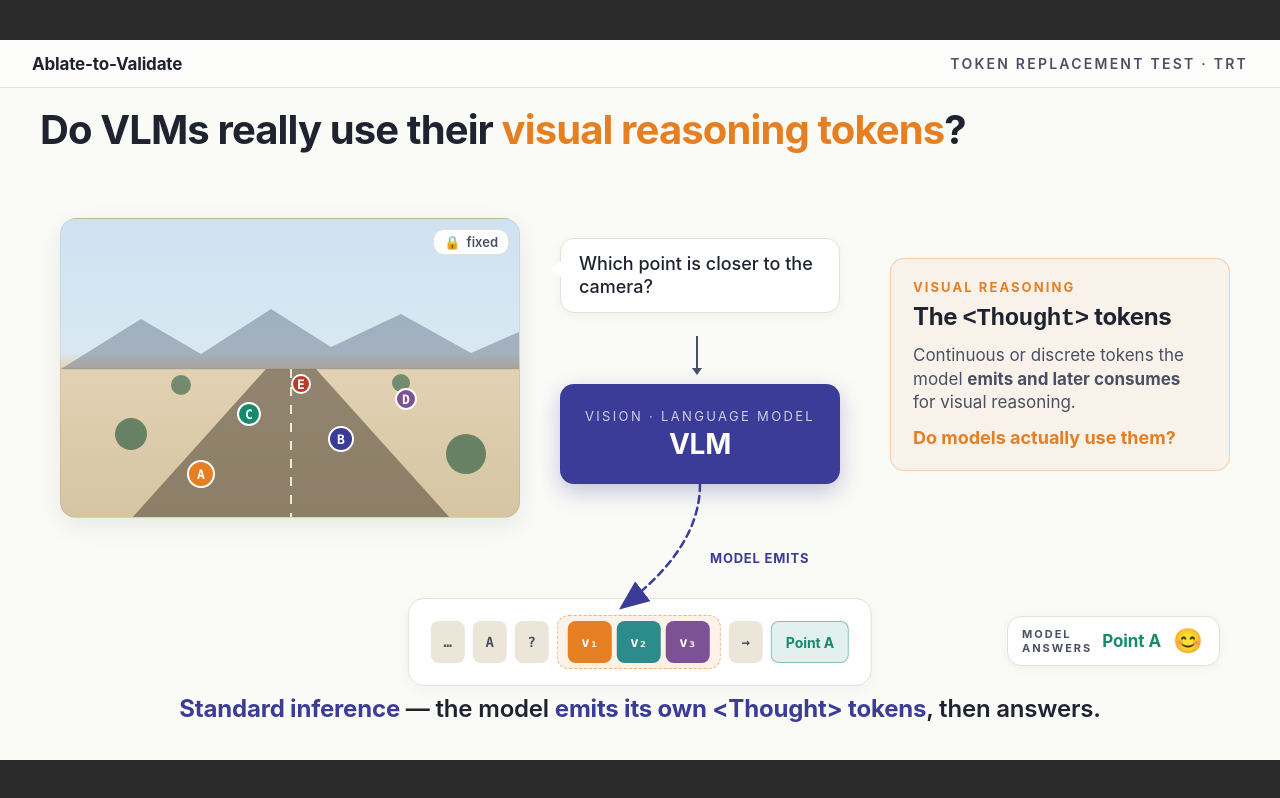
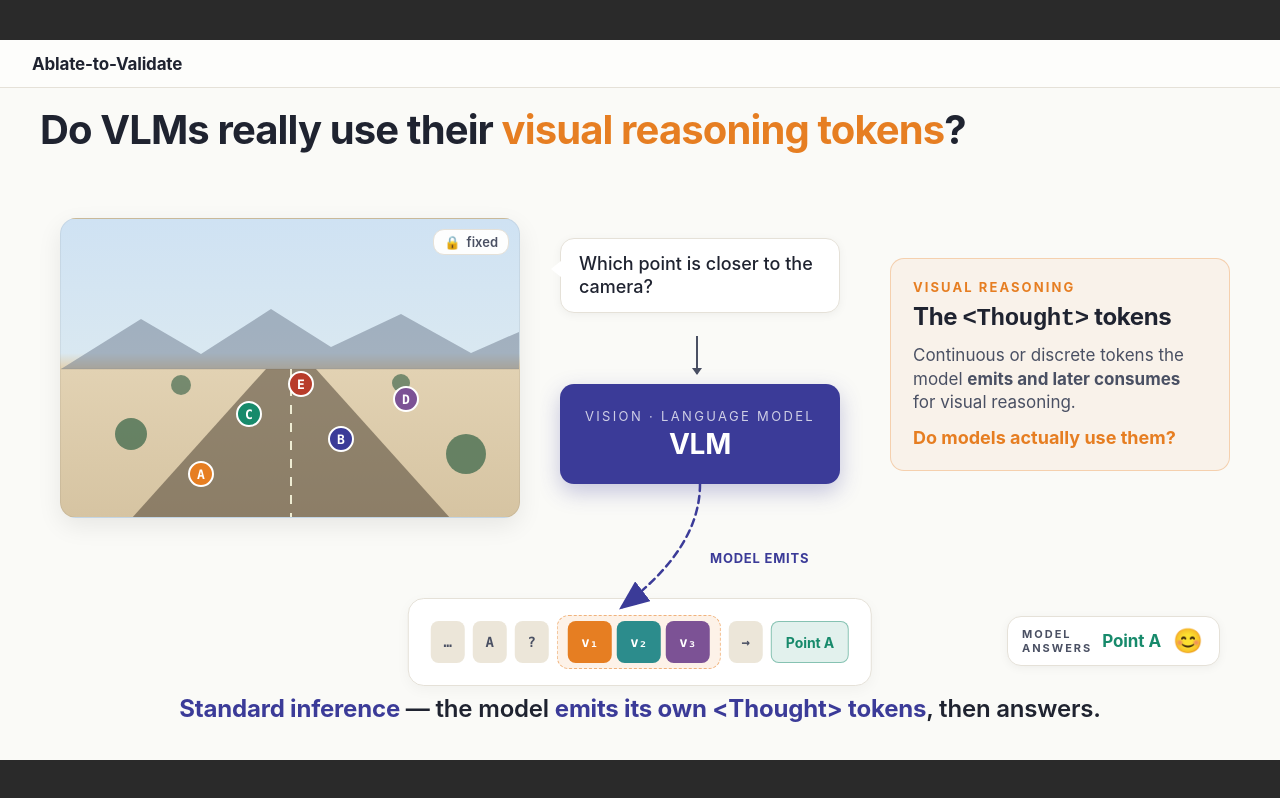
Before and after one commit to tjazhang/ablate_to_validate, a website: page assets/teaser_animation/index.html in a window 1280 px wide. Drawn offline with Linux system fonts and the light colour scheme.

Commit message:
Teaser: equal-size depth points, remove TRT eyebrow; rebuild published video

```diff
--- a/assets/teaser_animation/index.html
+++ b/assets/teaser_animation/index.html
@@ -523,7 +523,6 @@
 <div id="stage">
   <div id="header">
     <div class="title">Ablate-to-Validate</div>
-    <div class="acronym">Token Replacement Test · TRT</div>
   </div>
 
   <!-- ===================== ACT 1 / 2 (shared scene) ===================== -->
@@ -547,15 +546,15 @@
           <circle cx="405" cy="235" r="20"/>
         </g>
         <g font-family="ui-monospace, Menlo, monospace" font-size="13" font-weight="700">
-          <circle cx="140" cy="255" r="13" fill="#E67E22" stroke="#fff" stroke-width="2"/>
+          <circle cx="140" cy="255" r="12" fill="#E67E22" stroke="#fff" stroke-width="2"/>
           <text x="140" y="260" text-anchor="middle" fill="#fff">A</text>
           <circle cx="280" cy="220" r="12" fill="#3B3B98" stroke="#fff" stroke-width="2"/>
           <text x="280" y="225" text-anchor="middle" fill="#fff">B</text>
-          <circle cx="188" cy="195" r="11" fill="#178A6B" stroke="#fff" stroke-width="2"/>
+          <circle cx="188" cy="195" r="12" fill="#178A6B" stroke="#fff" stroke-width="2"/>
           <text x="188" y="200" text-anchor="middle" fill="#fff">C</text>
-          <circle cx="345" cy="180" r="10" fill="#7C5295" stroke="#fff" stroke-width="2"/>
+          <circle cx="345" cy="180" r="12" fill="#7C5295" stroke="#fff" stroke-width="2"/>
           <text x="345" y="185" text-anchor="middle" fill="#fff">D</text>
-          <circle cx="240" cy="165" r="9" fill="#B83C2B" stroke="#fff" stroke-width="2"/>
+          <circle cx="240" cy="165" r="12" fill="#B83C2B" stroke="#fff" stroke-width="2"/>
           <text x="240" y="170" text-anchor="middle" fill="#fff">E</text>
         </g>
       </svg>
```
Also changed, not shown: 2 other files.
